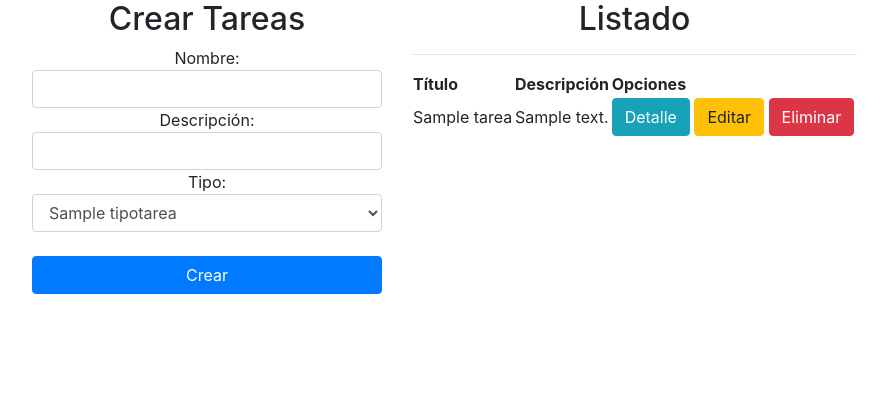
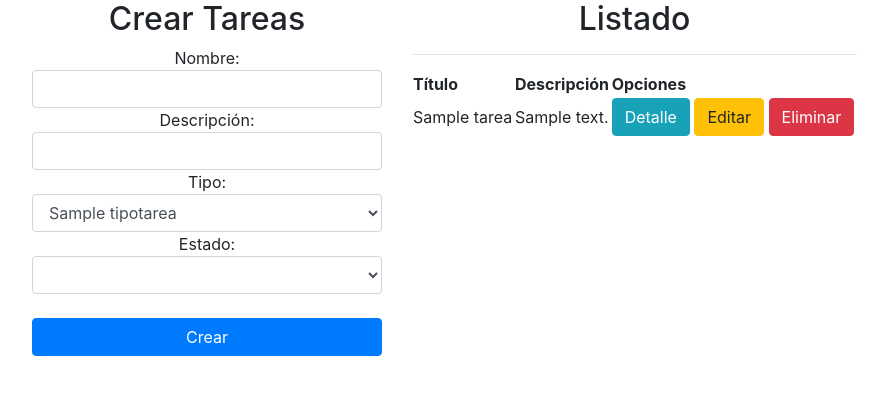
Before and after one commit to scarrascofuentes/todolisto_django, a Django app: page /todolisto/crear_tarea in a window 1280 px wide. Shown: the part 56-451 px from the top of the page, without its empty margins (53-941 px from the left). Run offline with Django 3.2, Linux system fonts and the light colour scheme; a user stored in the database is signed in; tables that the repository leaves empty hold one stand-in row (values such as "Sample post"); lists and menus that the app fills with data are empty; some libraries are stand-ins or nearby versions.

Commit message:
Feat: En la creación de tareas se añade un Select para el estado.

```diff
--- a/main/templates/tareas.html
+++ b/main/templates/tareas.html
@@ -19,6 +19,15 @@
               {% for tipo in tipos %}
                 <option value={{tipo.id}} >
                   {{tipo.nombre}}
+                </option>
+              {% endfor %}
+          </select>
+
+          Estado: <br>
+          <select class="form-control" name='estado'>
+              {% for estado in estados %}
+                <option value={{estado.id}} >
+                  {{estado.nombre}}
                 </option>
               {% endfor %}
           </select>
```
